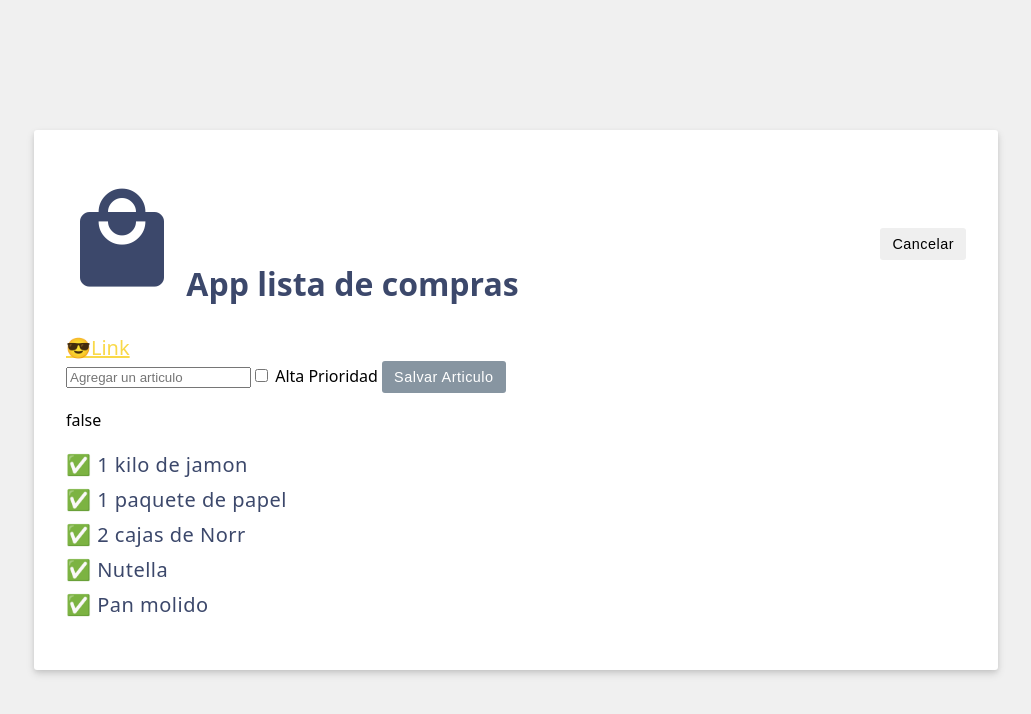
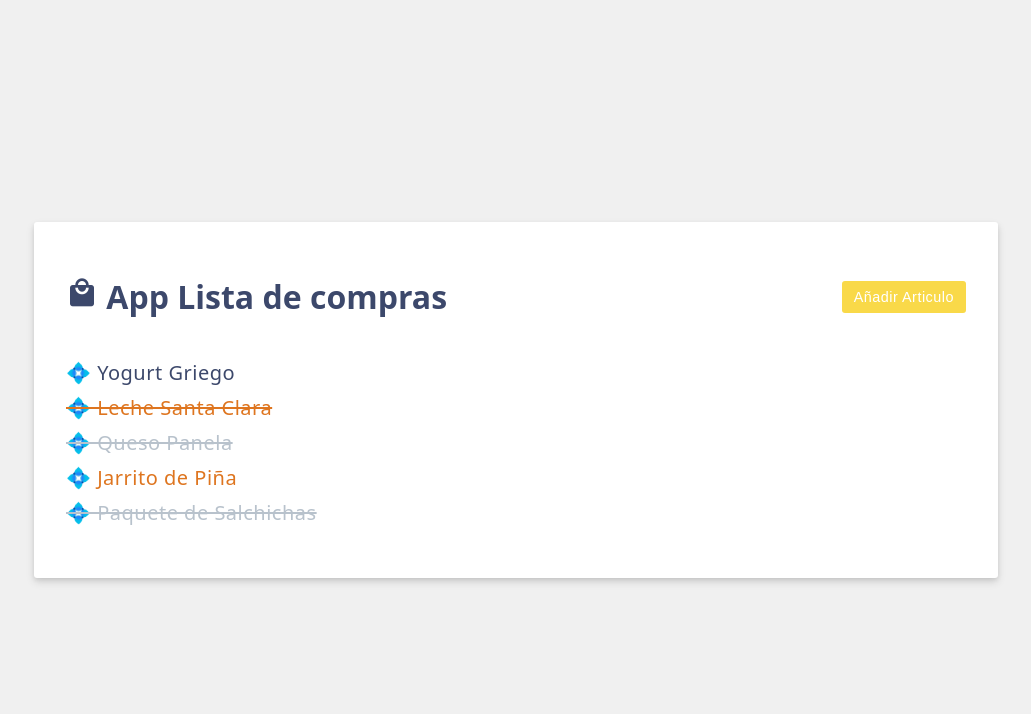
Before and after one commit to MiltonAaron2003/Repositorio-de-la-materia-DADM-2024B, a Vue app: page / in a window 1280 px wide. Shown: the top 714 px of the page, without its empty margins (124-1155 px from the left). Built offline with nearby package versions, Linux system fonts and the light colour scheme.

Commit message:
⭐S14: Alternando las propiedades en lista

```diff
--- a/src/App.vue
+++ b/src/App.vue
@@ -1,76 +1,80 @@
 <script setup>
 import { ref } from 'vue';
-// Modelo
-//item
-const header = ref('App lista de compras');
-const items = ref([
-  {id:'0', label: '1 kilo de jamon'},
-  {id:'1', label: '1 paquete de papel'},
-  {id:'2', label: '2 cajas de Norr'},
-  {id:'3', label: 'Nutella'},
-  {id:'4', label: 'Pan molido'}
-]);
-//item-model
-const saveItem=()=> { 'saveItem'
-  items.value.push({id: items.value.length + 1, label: newItem.value});
-  newItem.value='';
-  //Clean de input
-};
-//formulario
-const newItem = ref("");
-const newItemHighPriority = ref(false);
-const editing =ref(true);
-const activateEdition =(activate) => {
-  editing.value = activate;
+// Modo edición
+const editing = ref(false);
+// Funcion que alterna el valor de la variable editing
+const doEdit = (edit)=>{
+  editing.value = edit;
+  // Limpiando la entrada de texto
+  // en caso de que se oculte o muestre
+  // el formulario
+  newItem.value = "";
+  newItemHighPriority.value = false;
 };
 
+const header = ref('App Lista de compras');
+const items = ref([
+  {id: 1, label: 'Yogurt Griego', purchased: false, highPriority: false },
+  {id: 2, label: 'Leche Santa Clara', purchased: true, highPriority: true },
+  {id: 3, label: 'Queso Panela', purchased: true, highPriority: false },
+  {id: 4, label: 'Jarrito de Piña', purchased: false, highPriority: true },
+  {id: 5, label: 'Paquete de Salchichas', purchased: true, highPriority: false }
+
+]);
+const newItem = ref('');
+const newItemHighPriority = ref(false);
+// Metodo para agregar nuevos elementos a la lista
+const saveItem = () => {
+  items.value.push({
+    id: items.value.length + 1,
+    label: newItem.value,
+    highPriority: newItemHighPriority.value
+  });
+  // Reiniciendo la entrada de texto
+  newItem.value = "";
+  newItemHighPriority.value = false;
+};
+// Alternando estado de compra del item
+const togglePurchased = (item) => {
+  item.purchased = !item.purchased;
+};
 </script>
 
 <template>
   <div class="header">
-    <h1>
-   <i
-   class="material-icons shopping-cart-icon">local_mall
-  </i>
-    {{ header }}
-  </h1>
-  <button v-if="editing" class="btn" @click="activateEdition(false)">Cancelar</button>
-  <button v-else class="btn btn-primary" @click="activateEdition(true)">Agregar articulo </button>
+    <h1> <i class="material-icons shopping-cart-icon">local_mall</i> {{ header }}</h1>
+    <button v-if="editing" @click="doEdit(false)" class="btn">Cancelar</button>
+    <button v-else @click="doEdit(true)" class="btn btn-primary">Añadir Articulo</button>
   </div>
-  <a v-bind:href="'https://www.Google.com/' + newItem" target="_blank">{{newItem == ""?"😎Link":newItem}}</a>
-  <!--Agrupando entradas de usuario-->
-  <form
-  class="add-item form"
-  v-if="editing"
-  v-on:submit.prevent="saveItem" >
-  <!--Entrada de texto-->
-  <input v-model="newItem" type="text" placeholder="Agregar un articulo" />
-
-  <!--Caja de seleccion de Prioridad-->
-  <label>
-    <input type="checkbox" v-model="newItemHighPriority" />
-    Alta Prioridad
-  </label>
-  <!--Boton-->
-  <button
-  :disabled="newItem.length ==0"
-  class="btn btn-primary">
-    Salvar Articulo
-  </button>
+  <!-- Agrupando Entradas de usuario -->
+  <form class="add-item form" v-if="editing" v-on:submit.prevent="saveItem">
+    <!-- Entrada de texto -->
+    <input
+      type="text"
+      placeholder="Add Item"
+      v-model.trim="newItem">
+    <!-- Radio Buttons -->
+    <label><input type="checkbox" v-model="newItemHighPriority">Alta Prioridad</label>
+    <!-- Boton -->
+    <button :disabled="newItem.length === 0"
+      class="btn btn-primary">
+      Salvar Articulo
+    </button>
   </form>
-  <ul></ul>
-  {{ iceCreamFlavors }}
-  <ul></ul>
-  {{ newItemHighPriority }}
   <!-- Lista -->
   <ul>
-    <li v-for="item in items" :key="item.id"> ✅ {{  item.label }} </li>
+    <li v-for="({ id, label, purchased, highPriority }, index) in items"
+      :class="{strikeout: purchased, priority: highPriority}"
+      @click="togglePurchased(items[index])"
+      v-bind:key="id">
+      💠 {{ label }}
+    </li>
   </ul>
-  <p v-if=" items.length === 0"> ✅ NO HAY ELEMENTOS EN LA LISTA✅</p>
+  <p v-if="items.length === 0">🔴🔴🔴🔴No hay elementos en la lista🔴🔴🔴🔴</p>
 </template>
 
 <style scoped>
-.shopping-cart-icon{
-  font-size: 7rem;
+.shopping-cart-icon {
+  font-size: 2rem;
 }
 </style>
```
